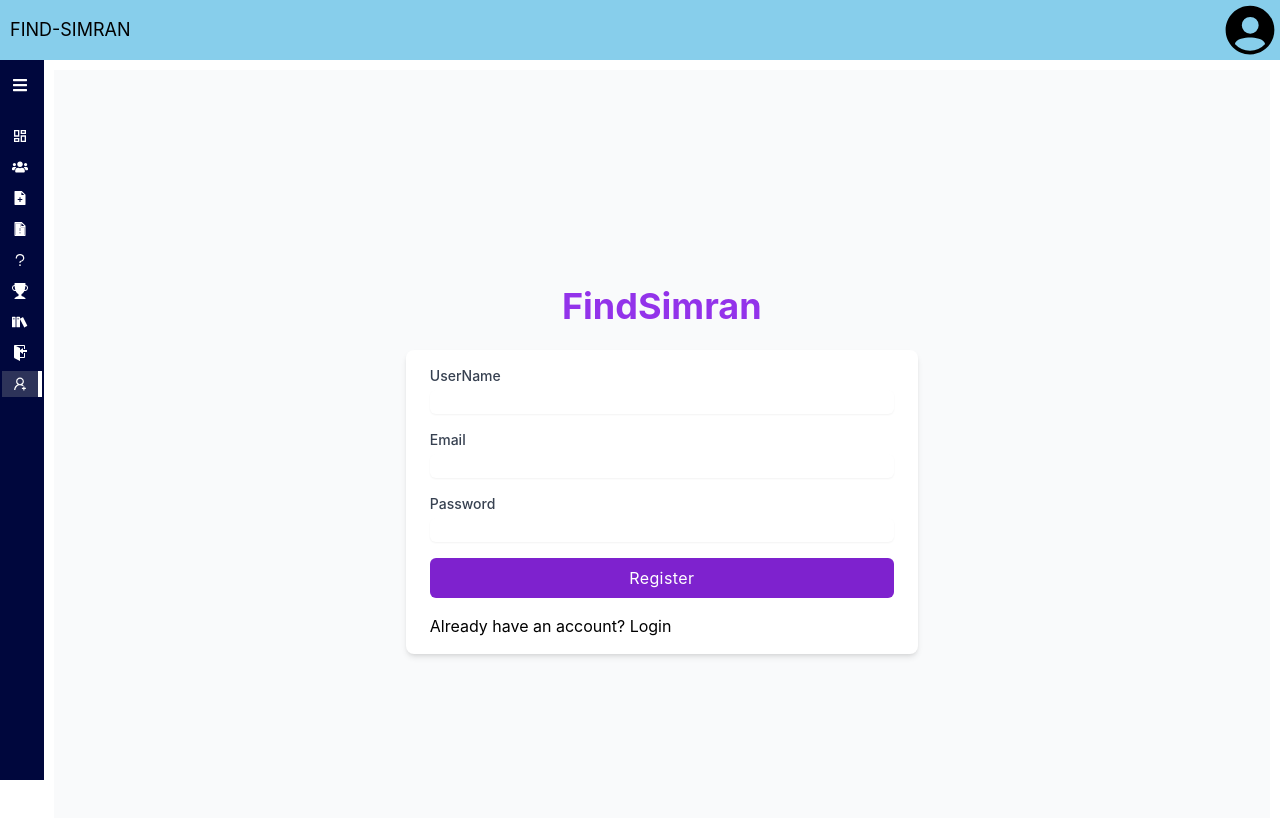
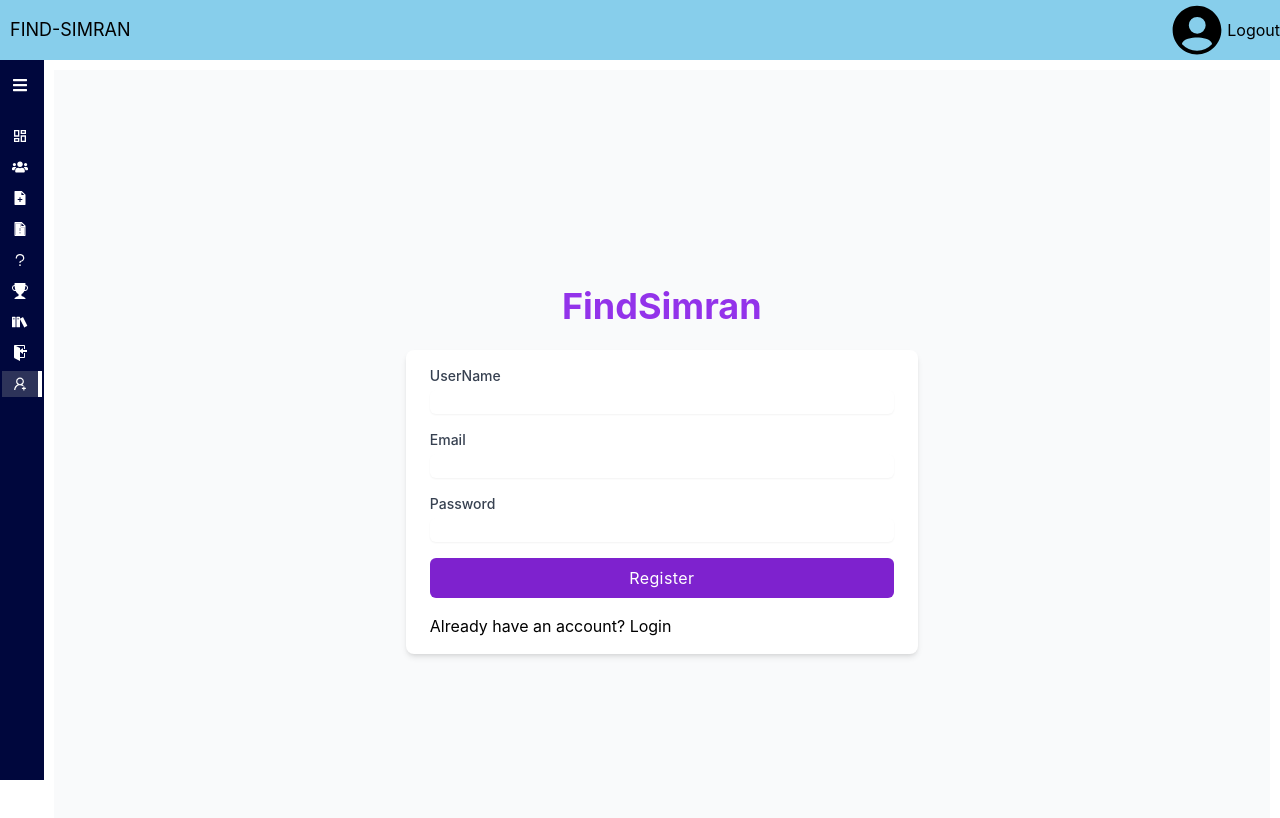
Before and after one commit to diksha0149/FindSimran-Website, a React (Create React App) app in the folder frontend/: page /register in a window 1280 px wide. Shown: the top 818 px of the page. Built offline with nearby package versions, Linux system fonts and the light colour scheme.

Commit message:
logout button added

```diff
--- a/frontend/src/components/Sidebar/SideBar.js
+++ b/frontend/src/components/Sidebar/SideBar.js
@@ -1,5 +1,5 @@
 import React from 'react';
-import { NavLink } from "react-router-dom";
+import { NavLink, useNavigate } from "react-router-dom";
 import { FaBars, FaUsers } from "react-icons/fa";
 import { AiFillFileAdd, AiOutlineQuestion, AiTwotoneFileExclamation } from "react-icons/ai";
 import { useState } from "react";
@@ -62,6 +62,7 @@
 const SideBar = ({ children }) => {
   const [isOpen, setIsOpen] = useState(false);
   const toggle = () => setIsOpen(!isOpen);
+  const navigate = useNavigate();
   const inputAnimation = {
     hidden: {
       width: 0,
@@ -105,6 +106,15 @@
         <div className="profileIcon">
           <div className="userName">{logged_user}</div>
           <div className="icon"><IoPersonCircleSharp size='60px'/></div>
+          <button
+              onClick={() => {
+                localStorage.removeItem("token");
+                localStorage.removeItem("user");
+                navigate("/login");
+              }}
+            >
+              Logout
+            </button>
         </div>
       </div>
     </div>
```
